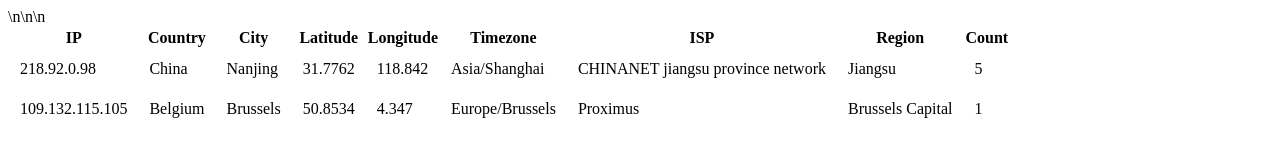
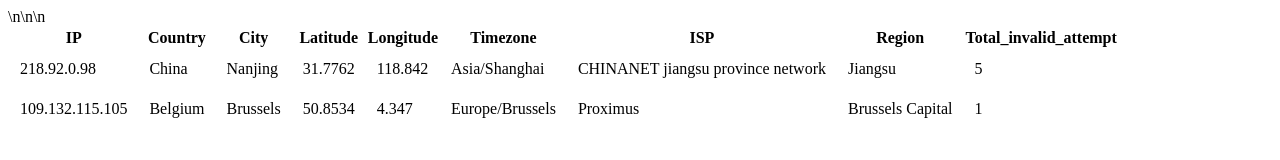
Before and after one commit to pulsar123-wq/sshrequest, a plain HTML site: page index.html in a window 1280 px wide. Drawn offline with Linux system fonts and the light colour scheme.

Commit message:
Add IP data HTML file

```diff
--- a/index.html
+++ b/index.html
@@ -18,7 +18,7 @@
         <th>Timezone</th>
         <th>ISP</th>
         <th>Region</th>
-        <th>Count</th>
+        <th>Total_invalid_attempt</th>
     </tr>\n<tr>
             <td class="table-cell">218.92.0.98</td>
             <td class="table-cell">China</td>
```
